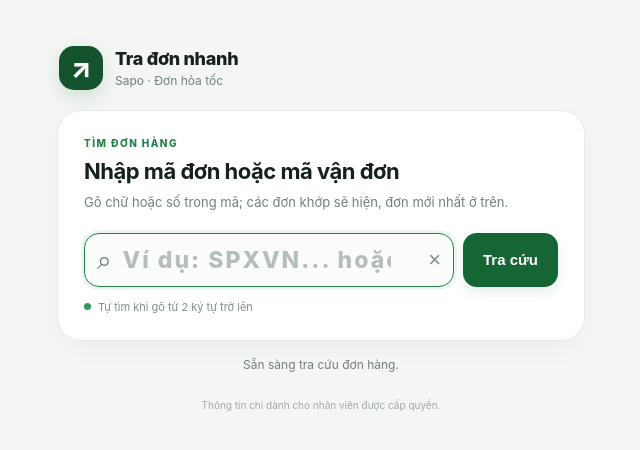
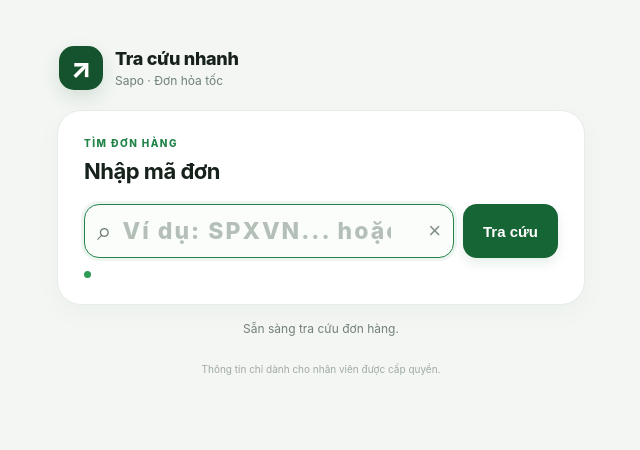
Before and after one commit to ljf-zf/skutracuunhanh, a website: page public/index.html in a window 1280 px wide. Shown: the whole page, without its empty margins (319-959 px from the left). Drawn offline with Linux system fonts and the light colour scheme.

Commit message:
Update index.html

```diff
--- a/public/index.html
+++ b/public/index.html
@@ -4,7 +4,7 @@
   <meta charset="utf-8">
   <meta name="viewport" content="width=device-width, initial-scale=1, viewport-fit=cover">
   <meta name="theme-color" content="#14532d">
-  <meta name="description" content="Tra cứu đơn hàng Sapo bằng mã đơn hoặc mã vận đơn">
+  <meta name="description" content="Tra cứu đơn hàng Sapo bằng mã đơn">
   <title>Tra đơn nhanh · Sapo</title>
   <link rel="manifest" href="/manifest.webmanifest">
   <link rel="stylesheet" href="/styles.css">
@@ -14,7 +14,7 @@
     <header class="topbar">
       <div class="brand-icon" aria-hidden="true">↗</div>
       <div class="brand-copy">
-        <h1>Tra đơn nhanh</h1>
+        <h1>Tra cứu nhanh</h1>
         <p>Sapo · Đơn hỏa tốc</p>
       </div>
     </header>
@@ -22,8 +22,8 @@
     <section id="search-panel" class="hidden">
       <section class="search-card">
         <div class="eyebrow">TÌM ĐƠN HÀNG</div>
-        <h2>Nhập mã đơn hoặc mã vận đơn</h2>
-        <p class="muted">Gõ chữ hoặc số trong mã; các đơn khớp sẽ hiện, đơn mới nhất ở trên.</p>
+        <h2>Nhập mã đơn</h2>
+        <p class="muted"></p>
         <form id="search-form" class="search-form">
           <div class="input-wrap">
             <span aria-hidden="true">⌕</span>
@@ -32,7 +32,7 @@
           </div>
           <button id="search-button" class="primary search-button" type="submit">Tra cứu</button>
         </form>
-        <div class="quick-hint"><span class="hint-dot"></span> Tự tìm khi gõ từ 2 ký tự trở lên</div>
+        <div class="quick-hint"><span class="hint-dot"></span> </div>
       </section>
 
       <section id="results-section" class="results-section hidden" aria-live="polite">
@@ -44,7 +44,7 @@
           <span id="result-count" class="count-pill">0 đơn</span>
         </div>
         <div id="results"></div>
-        <p id="partial-warning" class="warning hidden">Đã giới hạn số trang kiểm tra. Có thể còn đơn cũ hơn chưa được tải; hãy tăng MAX_PAGES trên máy chủ nếu cần.</p>
+        <p id="partial-warning" class="warning hidden">Đã giới hạn số trang kiểm tra.</p>
       </section>
     </section>
 
```
